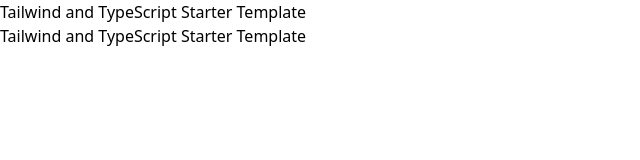
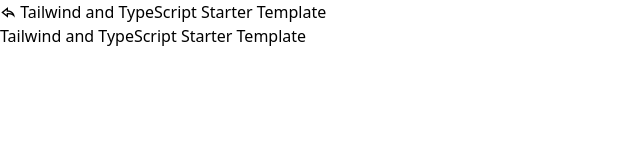
Before and after one commit to theomaro/tailwind-typescript-starter, a website with bundled scripts: page index.html in a window 1280 px wide. Shown: the full height of the page, 0-640 px from the left. Built offline with nearby package versions, Linux system fonts and the light colour scheme; a web font is replaced by a local one.

Commit message:
configure remix icon

```diff
--- a/index.html
+++ b/index.html
@@ -17,7 +17,7 @@
   </head>
   <body>
     <h1 class="text-3xl font-Roboto font-bold underline">
-      Tailwind and TypeScript Starter Template
+      <i class="ri ri-reply-line"></i> Tailwind and TypeScript Starter Template
     </h1>
 
     <h1 class="text-3xl font-Encoded-Sans font-bold underline">
```
Also changed, not shown: README.md.
